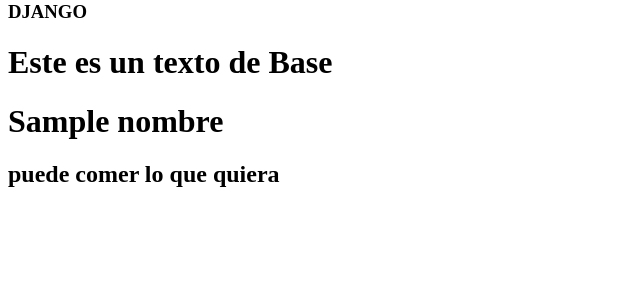
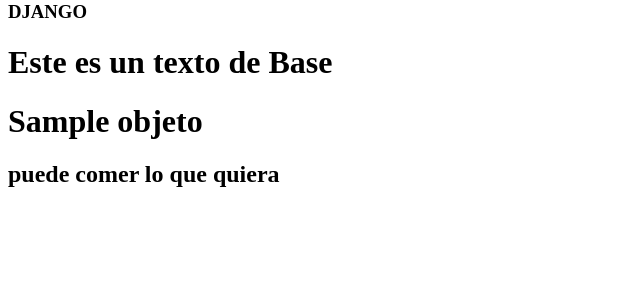
Before and after one commit to Victor-Gonzalo-Maldonado-Vilca/Django2, a Django app: template listaContactos/templates/personas/test.html in a window 1280 px wide. Shown: the part 268-568 px from the top of the page, without its empty margins (0-640 px from the left). Run offline with Django 5.2, Linux system fonts and the light colour scheme; the template is opened without the code that fills it: most values are stand-ins (such as "Sample title", 1, 10 or a date in 2020).

Commit message:
Corrigiendo error sintactico en el diccionario se uso el = en ves de :, además en test.html se modifico el extraer la informacion traida de las vistas, debido que ahora la vista envia un objeto entero

```diff
--- a/listaContactos/personas/views.py
+++ b/listaContactos/personas/views.py
@@ -6,6 +6,6 @@ from .models import Persona
 def personaTestView(request):
     obj = Persona.objects.get(id = 1)
     context = {
-        'objeto' = obj,
+        'objeto': obj,
     }
     return render(request, 'personas/test.html', context)
--- a/listaContactos/templates/personas/test.html
+++ b/listaContactos/templates/personas/test.html
@@ -8,9 +8,9 @@
   <body>
     {% extends 'base.html' %}
     {% block content %}
-    <h1>{{nombre}}</h1>
+    <h1>{{objeto.nombre}}</h1>
     <h2>
-      {% if edad > 40 %}
+      {% if objeto.edad > 40 %}
       debe cuidarse del colesterol
       {% else %}
       puede comer lo que quiera
```
